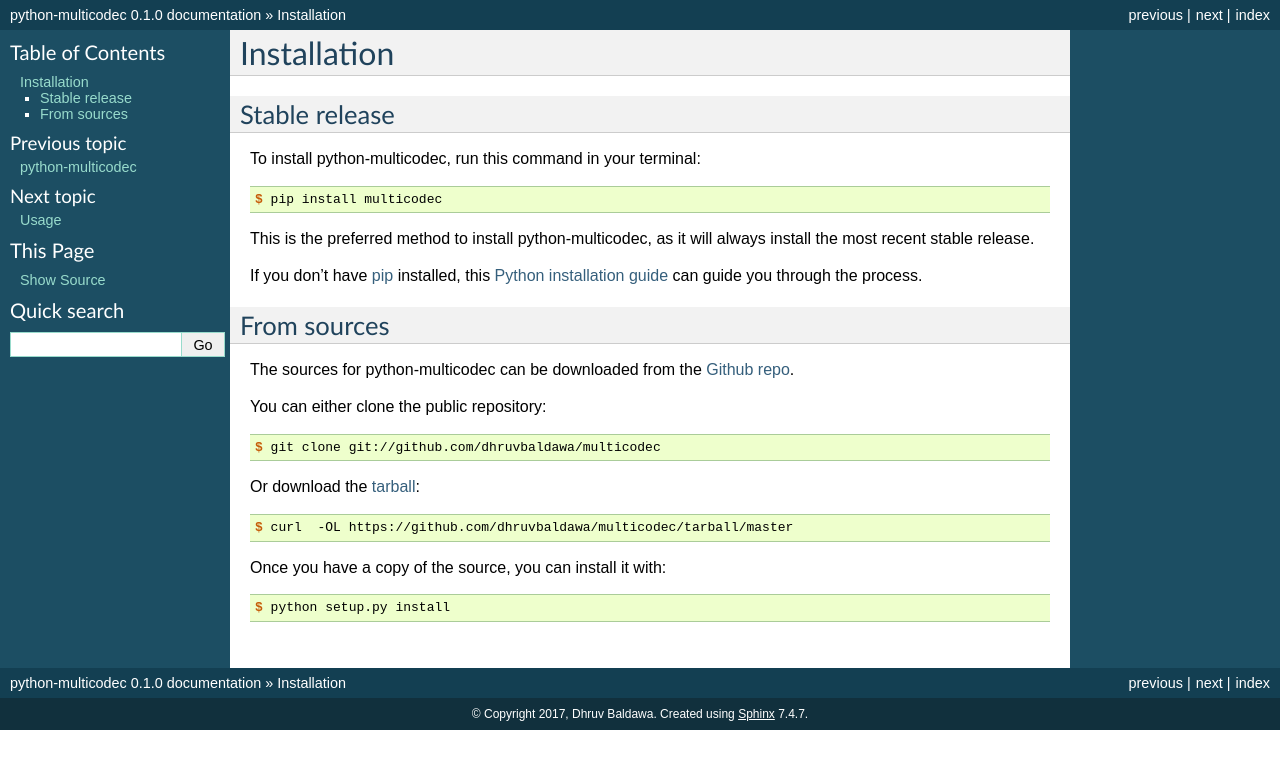
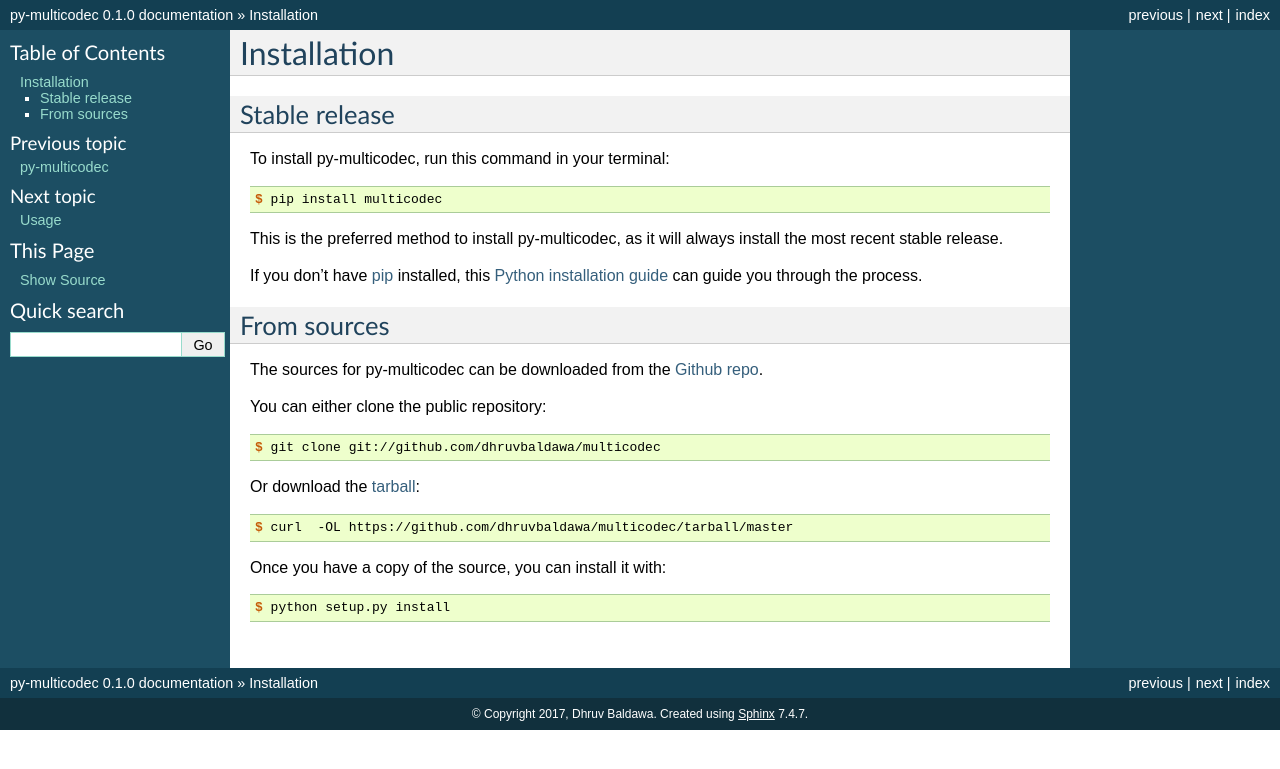
Before and after one commit to multiformats/py-multicodec, a Sphinx documentation site: the page built from docs/installation.rst, in a window 1280 px wide. Shown: the top 769 px of the page. Built offline with Sphinx 7.4.7, drawn with Linux system fonts in a browser that asks for light colours; pages that are not in the unit, such as notebooks, are missing from menus.

Commit message:
python-multicodec -> py-multicodec

```diff
--- a/CONTRIBUTING.rst
+++ b/CONTRIBUTING.rst
@@ -38,8 +38,8 @@
 Write Documentation
 ~~~~~~~~~~~~~~~~~~~
 
-python-multicodec could always use more documentation, whether as part of the
-official python-multicodec docs, in docstrings, or even on the web in blog posts,
+py-multicodec could always use more documentation, whether as part of the
+official py-multicodec docs, in docstrings, or even on the web in blog posts,
 articles, and such.
 
 Submit Feedback
--- a/docs/conf.py
+++ b/docs/conf.py
@@ -55,7 +55,7 @@
 master_doc = 'index'
 
 # General information about the project.
-project = u'python-multicodec'
+project = u'py-multicodec'
 copyright = u"2017, Dhruv Baldawa"
 
 # The version info for the project you're documenting, acts as replacement
@@ -209,7 +209,7 @@
 # [howto/manual]).
 latex_documents = [
     ('index', 'multicodec.tex',
-     u'python-multicodec Documentation',
+     u'py-multicodec Documentation',
      u'Dhruv Baldawa', 'manual'),
 ]
 
@@ -240,7 +240,7 @@
 # (source start file, name, description, authors, manual section).
 man_pages = [
     ('index', 'multicodec',
-     u'python-multicodec Documentation',
+     u'py-multicodec Documentation',
      [u'Dhruv Baldawa'], 1)
 ]
 
@@ -255,7 +255,7 @@
 #  dir menu entry, description, category)
 texinfo_documents = [
     ('index', 'multicodec',
-     u'python-multicodec Documentation',
+     u'py-multicodec Documentation',
      u'Dhruv Baldawa',
      'multicodec',
      'One line description of project.',
--- a/docs/index.rst
+++ b/docs/index.rst
@@ -1,4 +1,4 @@
-Welcome to python-multicodec's documentation!
+Welcome to py-multicodec's documentation!
 ======================================
 
 Contents:
--- a/docs/installation.rst
+++ b/docs/installation.rst
@@ -8,13 +8,13 @@
 Stable release
 --------------
 
-To install python-multicodec, run this command in your terminal:
+To install py-multicodec, run this command in your terminal:
 
 .. code-block:: console
 
     $ pip install multicodec
 
-This is the preferred method to install python-multicodec, as it will always install the most recent stable release.
+This is the preferred method to install py-multicodec, as it will always install the most recent stable release.
 
 If you don't have `pip`_ installed, this `Python installation guide`_ can guide
 you through the process.
@@ -26,7 +26,7 @@
 From sources
 ------------
 
-The sources for python-multicodec can be downloaded from the `Github repo`_.
+The sources for py-multicodec can be downloaded from the `Github repo`_.
 
 You can either clone the public repository:
 
--- a/docs/usage.rst
+++ b/docs/usage.rst
@@ -2,6 +2,6 @@
 Usage
 =====
 
-To use python-multicodec in a project::
+To use py-multicodec in a project::
 
     import multicodec
--- a/multicodec/__init__.py
+++ b/multicodec/__init__.py
@@ -1,6 +1,6 @@
 # -*- coding: utf-8 -*-
 
-"""Top-level package for python-multicodec."""
+"""Top-level package for py-multicodec."""
 
 __author__ = """Dhruv Baldawa"""
 __email__ = 'dhruv@dhruvb.com'
--- a/setup.py
+++ b/setup.py
@@ -25,13 +25,13 @@
 ]
 
 setup(
-    name='python-multicodec',
+    name='py-multicodec',
     version='0.1.0',
     description="Multicodec implementation in Python",
     long_description=readme + '\n\n' + history,
     author="Dhruv Baldawa",
     author_email='dhruv@dhruvb.com',
-    url='https://github.com/dhruvbaldawa/python-multicodec',
+    url='https://github.com/dhruvbaldawa/py-multicodec',
     packages=find_packages(include=['multicodec']),
     include_package_data=True,
     install_requires=requirements,
```
Also changed, not shown: README.rst (+9 -9 lines).
